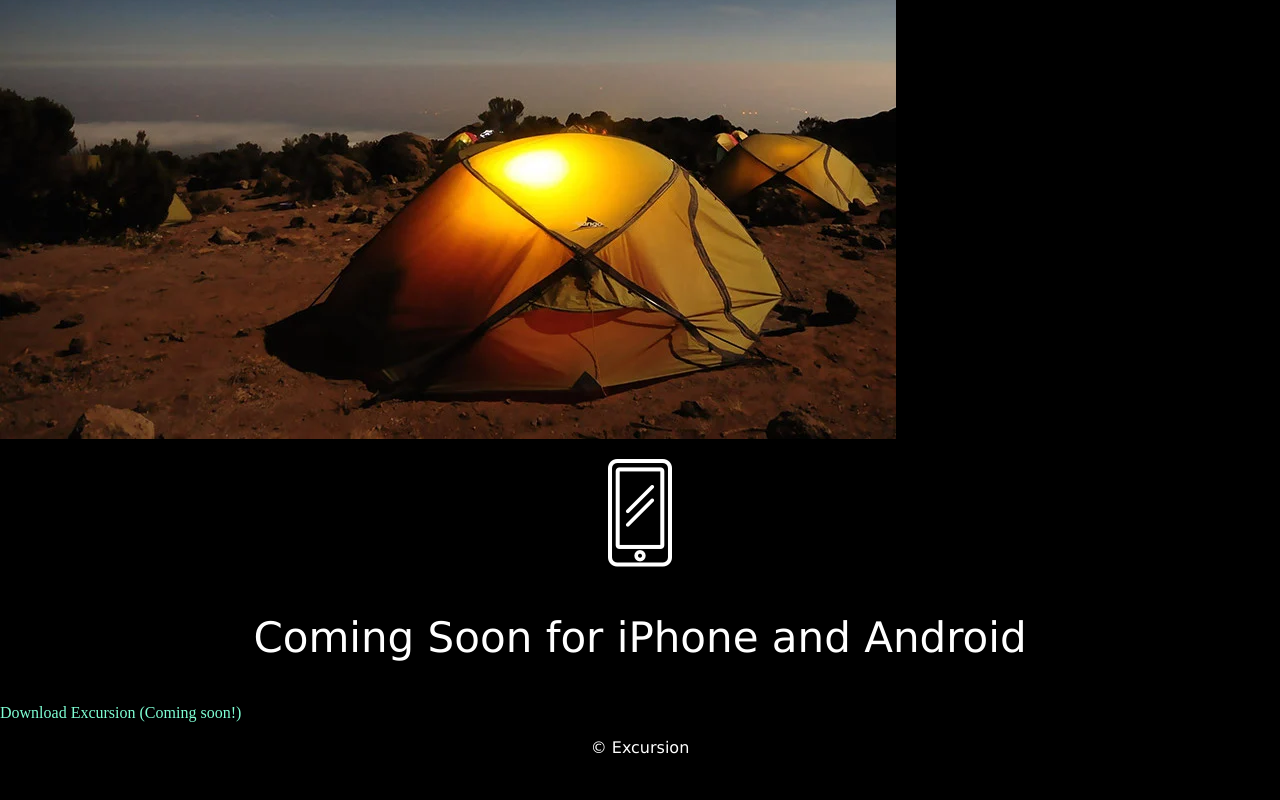
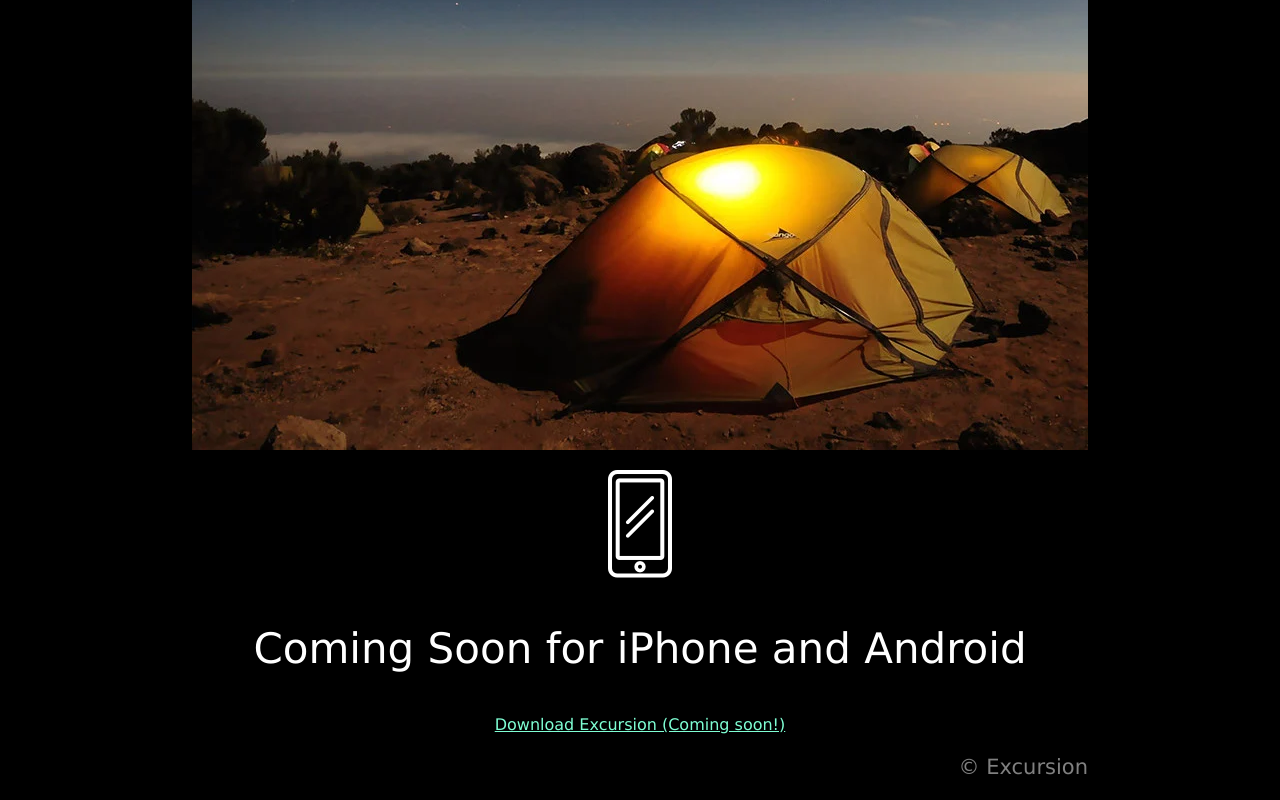
Before and after one commit to constMeEqualAwesome/excursion, a plain HTML site: page index.html in a window 1280 px wide. Shown: the part 602-1402 px from the top of the page. Before the commit the page ends 1375 px from the top, so only its background shows below. Drawn offline with Linux system fonts and the light colour scheme; files that its build step writes are made by us from their sources; files whose address does not match are found by name.

Commit message:
Update style.css

```diff
--- a/resources/css/style.css
+++ b/resources/css/style.css
@@ -1,25 +1,36 @@
 body {
   margin: 0;
   background: black;
+  text-align: center;
+  font-family: verdana;
 }
 
 p {
-  font-family: verdana;
   color: white;
-  text-align: center;
 }
 
 #discover {
   font-size: 50px;
-  font-wheight: normal;
+  font-weight: normal;
 }
 
 .download {
   color: aquamarine;
   font-size: 16px;
+  text-decoration: underline;
 }
 
 .smallerPs {
   font-size: 42px;
-  font-wheight: 300;
+  font-weight: 300;
 }
+
+.greySub {
+  color: grey;
+  font-size: 21px;
+}
+
+#copywrite {
+  text-align: right;
+  margin-right: 15%;
+}
```
